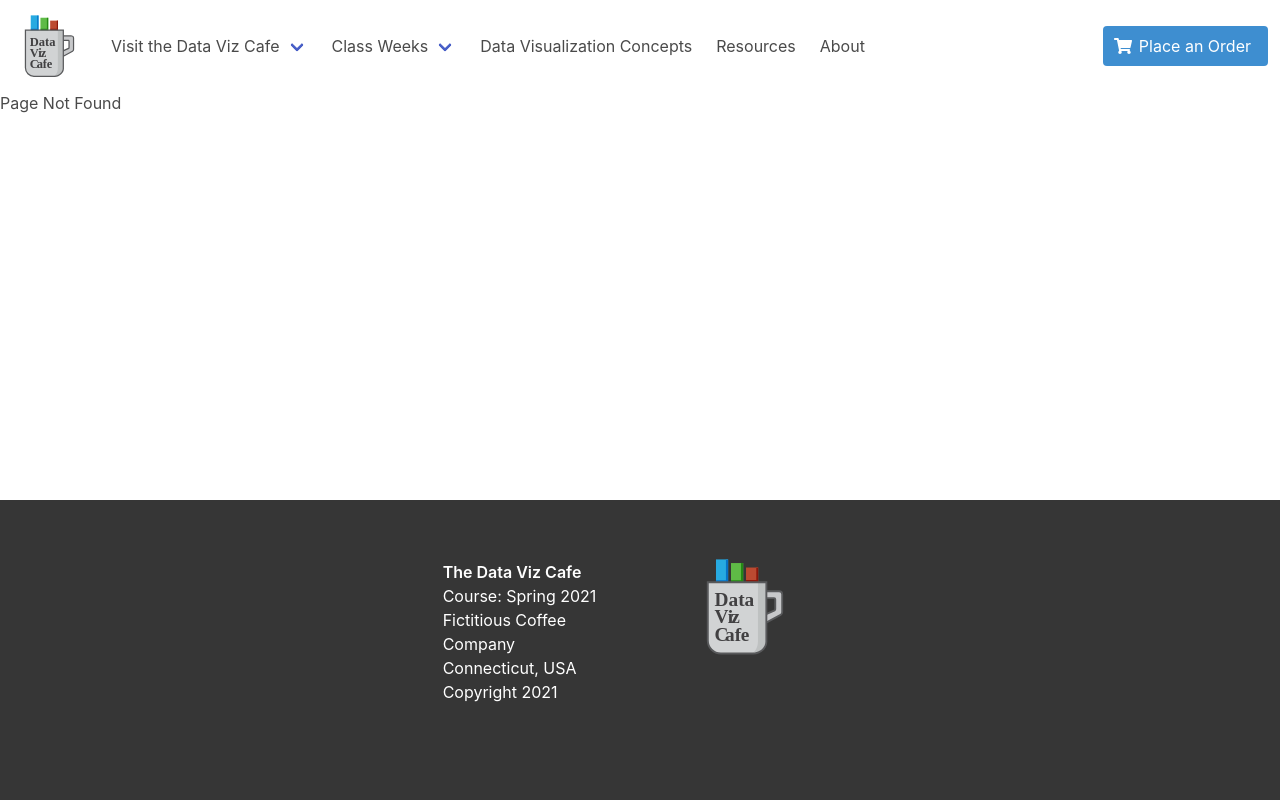
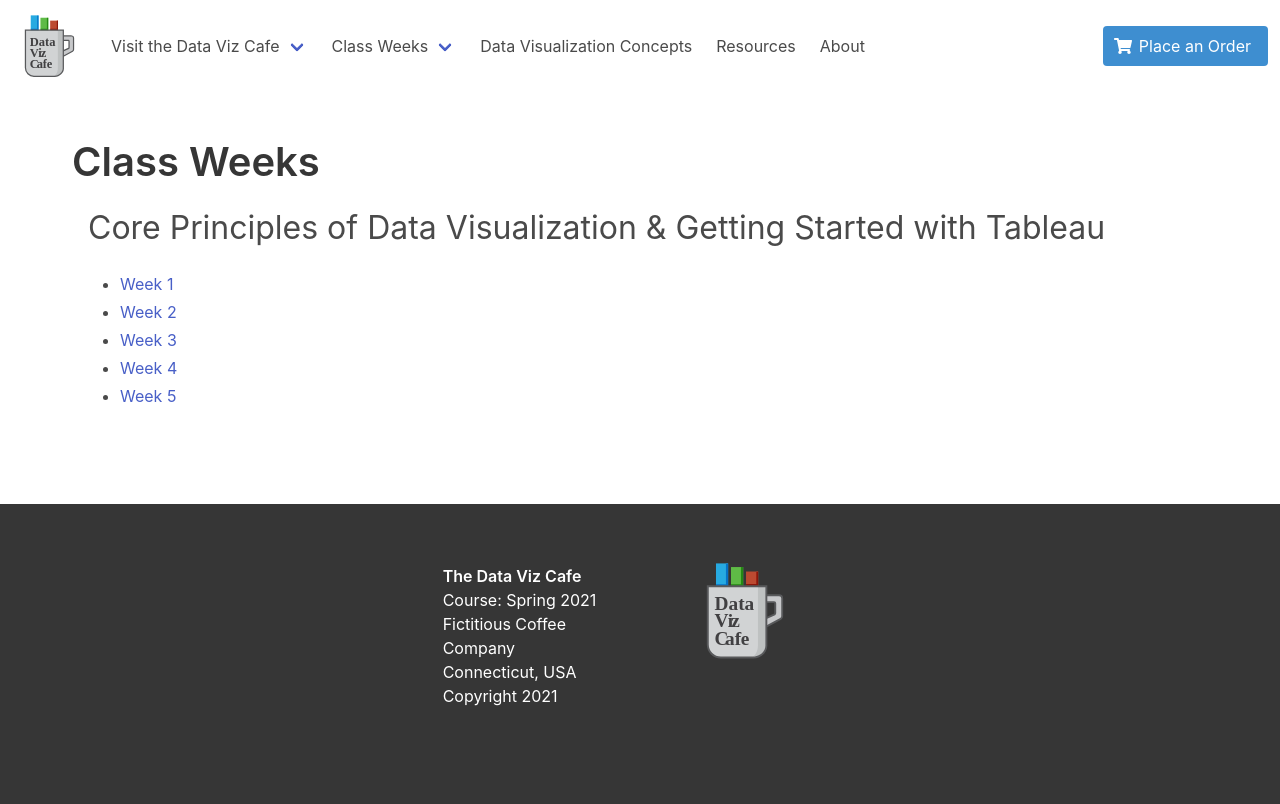
Before and after one commit to robert-laws/practice-dec-2020-react-app-with-bulma, a React (Create React App) app: page /weeks in a window 1280 px wide. Built offline with nearby package versions, Linux system fonts and the light colour scheme.

Commit message:
add cafe and weeks pages and routing

```diff
--- a/src/App.js
+++ b/src/App.js
@@ -2,18 +2,20 @@ import { BrowserRouter as Router, Route, Switch } from 'react-router-dom';
 import { Header, Main, Footer } from './layout';
 import {
   Home,
+  Cafe,
   Stores,
   Menu,
   Order,
   Data,
-  Concepts,
-  Resources,
-  About,
+  Weeks,
   Week1,
   Week2,
   Week3,
   Week4,
   Week5,
+  Concepts,
+  Resources,
+  About,
   NotFound,
 } from './pages';
 import { Modal } from './components';
@@ -30,6 +32,9 @@ function App() {
           <Switch>
             <Route exact path='/'>
               <Home />
+            </Route>
+            <Route path='/cafe'>
+              <Cafe />
             </Route>
             <Route path='/stores'>
               <Stores />
@@ -54,6 +59,9 @@ function App() {
             </Route>
             <Route path='/about'>
               <About />
+            </Route>
+            <Route path='/weeks'>
+              <Weeks />
             </Route>
             <Route path='/week1'>
               <Week1 />
--- a/src/layout/Header.js
+++ b/src/layout/Header.js
@@ -47,7 +47,7 @@ export const Header = () => {
             <div className='navbar-item has-dropdown is-hoverable'>
               <NavLink
                 className='navbar-link'
-                to='/'
+                to='/cafe'
                 onClick={() => closeMobileMenu()}
               >
                 Visit the Data Viz Cafe
@@ -98,7 +98,7 @@ export const Header = () => {
             <div className='navbar-item has-dropdown is-hoverable'>
               <NavLink
                 className='navbar-link'
-                to='/'
+                to='/weeks'
                 onClick={() => closeMobileMenu()}
               >
                 Class Weeks
--- /dev/null
+++ b/src/pages/Cafe.js
@@ -0,0 +1,11 @@
+import React from 'react';
+import { PageTitle } from '../components';
+import { SubPage } from '../layout';
+
+export const Cafe = () => {
+  return (
+    <SubPage>
+      <PageTitle>Visit the Data Viz Cafe</PageTitle>
+    </SubPage>
+  );
+};
--- /dev/null
+++ b/src/pages/Weeks.js
@@ -0,0 +1,45 @@
+import React from 'react';
+import { PageTitle, SectionList } from '../components';
+import { SubPage } from '../layout';
+
+export const Weeks = () => {
+  return (
+    <SubPage>
+      <PageTitle>Class Weeks</PageTitle>
+      <SectionList
+        title='Core Principles of Data Visualization & Getting Started with Tableau'
+        lists={[
+          {
+            items: [
+              {
+                type: 'link',
+                url: 'week1',
+                text: 'Week 1',
+              },
+              {
+                type: 'link',
+                url: 'week2',
+                text: 'Week 2',
+              },
+              {
+                type: 'link',
+                url: 'week3',
+                text: 'Week 3',
+              },
+              {
+                type: 'link',
+                url: 'week4',
+                text: 'Week 4',
+              },
+              {
+                type: 'link',
+                url: 'week5',
+                text: 'Week 5',
+              },
+            ],
+          },
+        ]}
+      />
+    </SubPage>
+  );
+};
--- a/src/pages/index.js
+++ b/src/pages/index.js
@@ -1,4 +1,5 @@
 export { Home } from './Home';
+export { Cafe } from './Cafe';
 export { Stores } from './Stores';
 export { Menu } from './Menu';
 export { Data } from './Data';
@@ -6,6 +7,7 @@ export { Order } from './Order';
 export { Concepts } from './Concepts';
 export { Resources } from './Resources';
 export { About } from './About';
+export { Weeks } from './Weeks';
 export { Week1 } from './Week1';
 export { Week2 } from './Week2';
 export { Week3 } from './Week3';
```
